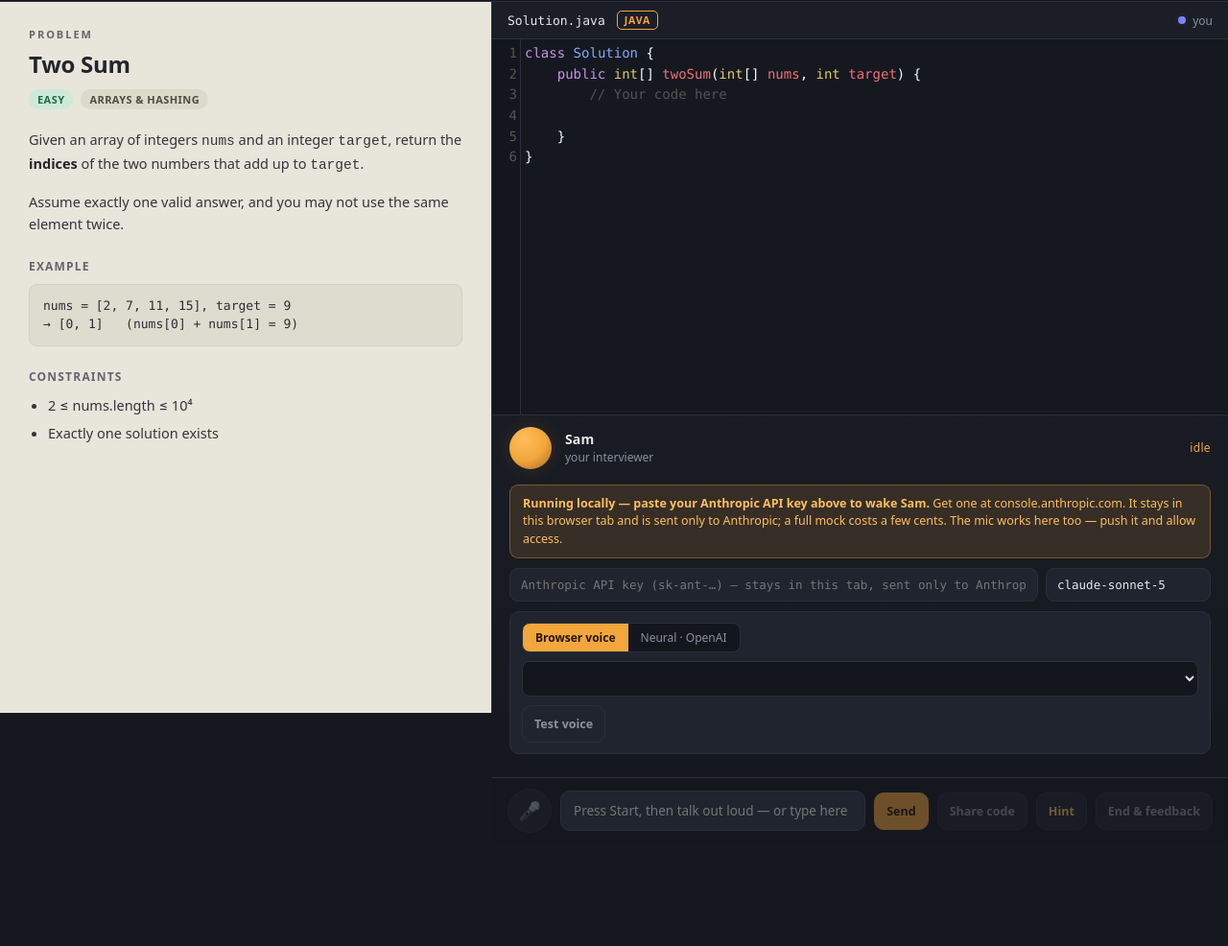
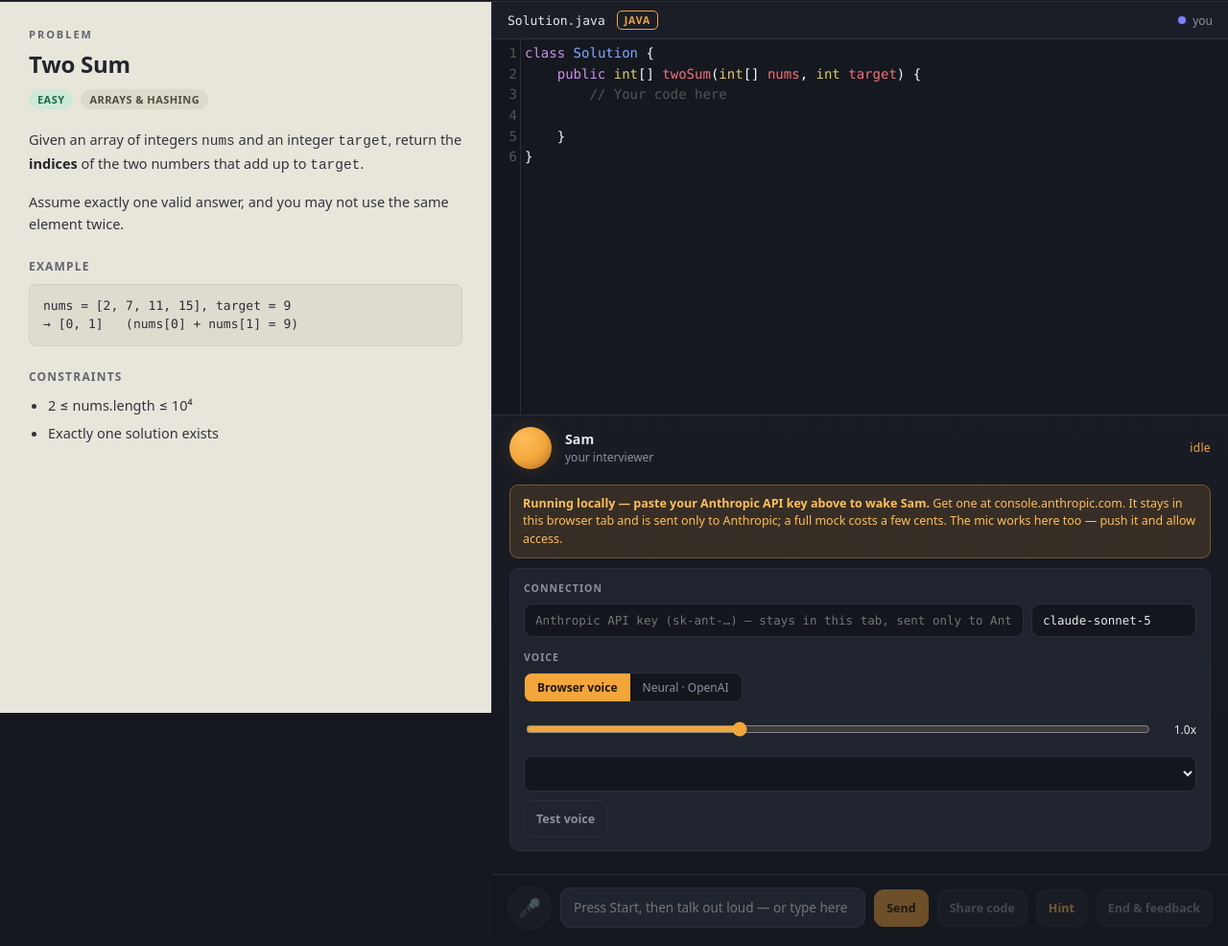
Before and after one commit to zhangzhang/ai_mock_interview, a plain HTML site: page mock-interview-room.html in a window 1280 px wide. Shown: the part 57-1043 px from the top of the page at 96% size. Before the commit the page ends 942 px from the top, so only its background shows below. Drawn offline with nearby package versions, Linux system fonts and the light colour scheme.

Commit message:
Merge Anthropic/OpenAI setup into one unified settings drawer

```diff
--- a/mock-interview-room.html
+++ b/mock-interview-room.html
@@ -150,25 +150,33 @@
   .banner{margin:6px 18px 8px;padding:10px 13px;border-radius:9px;font-size:12.5px;line-height:1.48;
     background:var(--amber-soft);border:1px solid rgba(242,166,59,.35);color:var(--amber-2)}
   .banner.err{background:rgba(229,115,94,.12);border-color:rgba(229,115,94,.42);color:#f0a091}
-  .keyrow{display:flex;gap:8px;margin:2px 18px 8px}
-  .keyrow input{background:var(--panel-2);border:1px solid var(--line);border-radius:9px;
+  .chip-row{margin:6px 18px 8px;display:flex;align-items:center;gap:10px;padding:9px 12px;
+    border:1px solid var(--line);border-radius:9px;background:var(--panel-2);font-size:12.5px}
+  .chip-row #chipText{flex:1;color:var(--text)}
+  .drawer{margin:2px 18px 8px;padding:13px 14px;border:1px solid var(--line);border-radius:10px;
+    background:var(--panel-2);display:flex;flex-direction:column;gap:14px}
+  .drawer-section{display:flex;flex-direction:column;gap:9px}
+  .drawer-label{font-size:10.5px;font-weight:700;letter-spacing:.1em;text-transform:uppercase;color:var(--muted)}
+  .keyrow{display:flex;gap:8px}
+  .keyrow input{background:#14161d;border:1px solid var(--line);border-radius:9px;
     padding:9px 11px;color:var(--text);font-size:12.5px;font-family:var(--mono)}
   .keyrow input#apiKey{flex:1;min-width:0}
   .keyrow input#apiModel{width:172px;flex:0 0 172px}
   .keyrow input:focus{outline:none;border-color:var(--amber)}
-  .vpanel{margin:2px 18px 8px;padding:11px 12px;border:1px solid var(--line);border-radius:10px;
-    background:var(--panel-2);display:flex;flex-direction:column;gap:9px}
+  .vpanel{display:flex;flex-direction:column;gap:9px}
   .seg{display:inline-flex;background:#14161d;border:1px solid var(--line);border-radius:8px;
     overflow:hidden;width:fit-content}
   .seg button{padding:6px 13px;font-size:12px;color:var(--muted)}
   .seg button.on{background:var(--amber);color:#231703;font-weight:650}
-  .vrow{display:flex;gap:8px}
+  .vrow{display:flex;gap:8px;align-items:center}
   .vpanel select,.vpanel input{background:#14161d;border:1px solid var(--line);border-radius:8px;
     padding:8px 10px;color:var(--text);font-size:12.5px;font-family:var(--ui)}
   .vpanel select{flex:1;min-width:0}
   .vpanel input#openaiKey{flex:1;min-width:0;font-family:var(--mono)}
   .vpanel select#openaiVoice,.vpanel select#openaiModel{flex:0 0 130px;width:130px}
   #testVoice{width:fit-content}
+  .speed-row input[type=range]{flex:1;accent-color:var(--amber)}
+  #speedLabel{font-size:12px;color:var(--text);width:38px;text-align:right;font-variant-numeric:tabular-nums}
 
   @media(max-width:860px){
     .stage{flex-direction:column}
@@ -214,14 +222,28 @@
           <div class="status" id="status">idle</div>
         </div>
         <div class="banner" id="banner" style="display:none"></div>
-        <div class="keyrow" id="keyrow" style="display:none">
+        <div class="chip-row" id="chipRow" style="display:none">
+          <span id="chipText"></span>
+          <button class="pill" id="editSettings">Edit</button>
+        </div>
+        <div class="drawer" id="settingsDrawer" style="display:none">
+          <div class="drawer-section" id="connectionSection">
+            <div class="drawer-label">Connection</div>
+            <div class="keyrow" id="keyrow">
               <input id="apiKey" type="password" autocomplete="off" placeholder="Anthropic API key (sk-ant-…) — stays in this tab, sent only to Anthropic">
               <input id="apiModel" type="text" spellcheck="false" value="claude-sonnet-5" title="Model to use with your key">
             </div>
-        <div class="vpanel" id="vpanel" style="display:none">
+          </div>
+          <div class="drawer-section" id="voiceSection">
+            <div class="drawer-label">Voice</div>
+            <div class="vpanel" id="vpanel">
               <div class="seg" id="ttsSeg">
                 <button data-mode="browser" class="on">Browser voice</button>
                 <button data-mode="neural">Neural · OpenAI</button>
+              </div>
+              <div class="vrow speed-row">
+                <input type="range" id="speedRange" min="0.5" max="2" step="0.1" value="1" title="Sam's speech speed">
+                <span id="speedLabel">1.0x</span>
               </div>
               <div class="vrow" id="browserRow">
                 <select id="voiceSel" title="Choose a browser voice"></select>
@@ -242,6 +264,8 @@
                 </select>
               </div>
               <button class="pill" id="testVoice">Test voice</button>
+            </div>
+          </div>
         </div>
         <div class="transcript" id="transcript"></div>
         <div class="talkbar">
@@ -664,7 +688,7 @@ muteBtn.onclick = ()=>{
 micBtn.onclick = ()=> listening ? (stopListening(), sendSpoken()) : startListening();
 
 voiceBtn.onclick = ()=>{
-  const p=document.getElementById("vpanel");
+  const p=document.getElementById("settingsDrawer");
   const open = p.style.display==="none";
   p.style.display = open?"flex":"none";
   voiceBtn.classList.toggle("on", open);
@@ -696,13 +720,13 @@ problemSelect.onchange = ()=>{
 window.addEventListener("load", ()=>{
   renderSelect(); renderProblem(); initEditor();
   if("speechSynthesis" in window) loadVoices();
-  document.getElementById("vpanel").style.display="flex"; voiceBtn.classList.add("on");
+  document.getElementById("settingsDrawer").style.display="flex"; voiceBtn.classList.add("on");
   addMsg("system","Choose a problem, then press Start interview. Sam will greet you — talk it through out loud, like a real onsite.");
   const embedded = (window.self !== window.top);
   if(embedded){
+    document.getElementById("connectionSection").style.display="none";
     if(SR) showBanner("<b>You're viewing this inside a preview frame, which blocks the microphone.</b> To talk out loud, download this file (the ⤓ icon) and open it in Chrome. You can type here for now — Sam still speaks and sees your code.");
   }else{
-    document.getElementById("keyrow").style.display="flex";
     showBanner("<b>Running locally — paste your Anthropic API key above to wake Sam.</b> Get one at console.anthropic.com. It stays in this browser tab and is sent only to Anthropic; a full mock costs a few cents. The mic works here too — push it and allow access.");
   }
   if(!("speechSynthesis" in window)) setNote("Your browser can't do voice output — Sam will still type. Chrome works best.", true);
```
Lines whose indentation alone changed are shown as unchanged.
